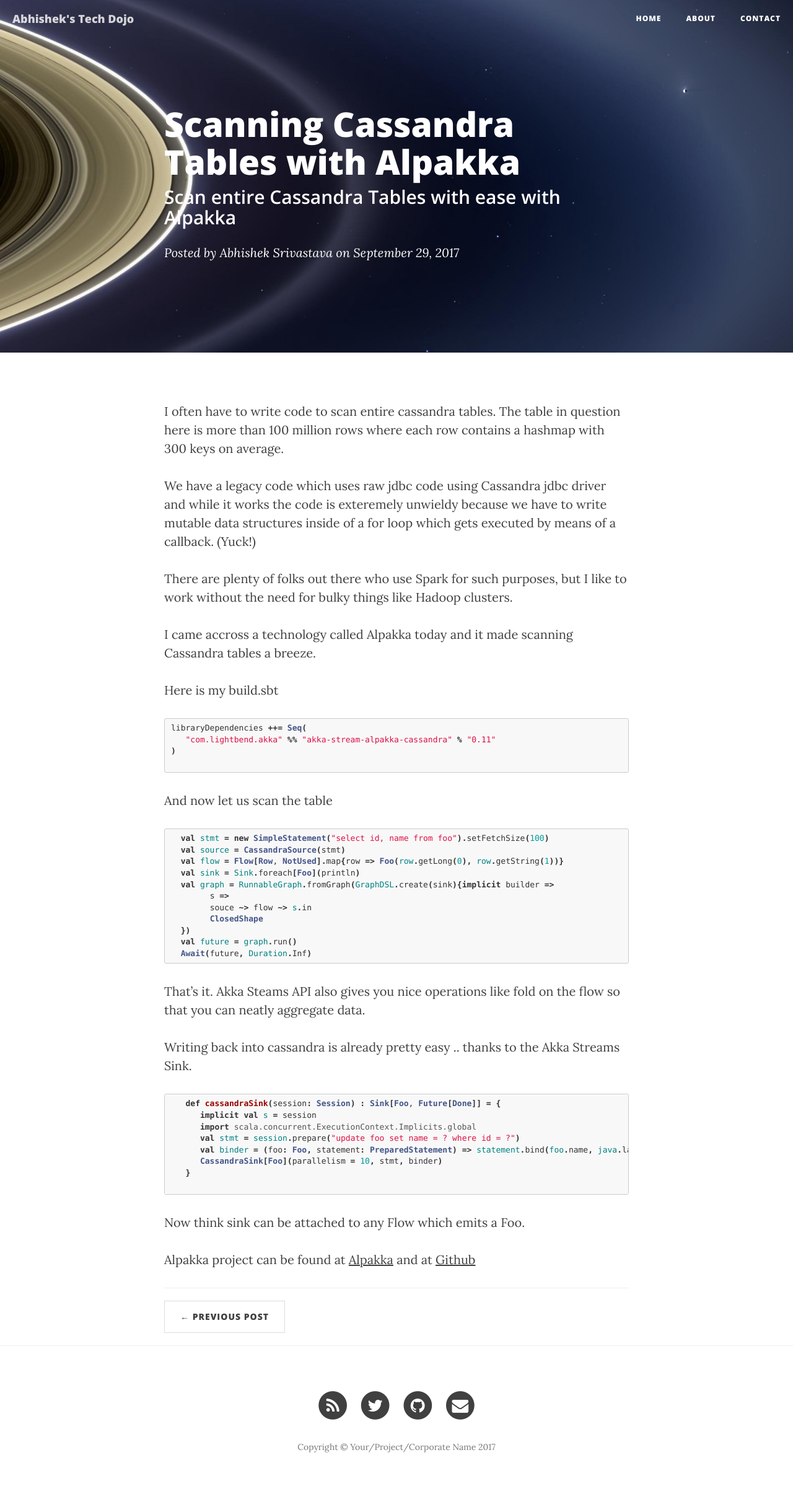
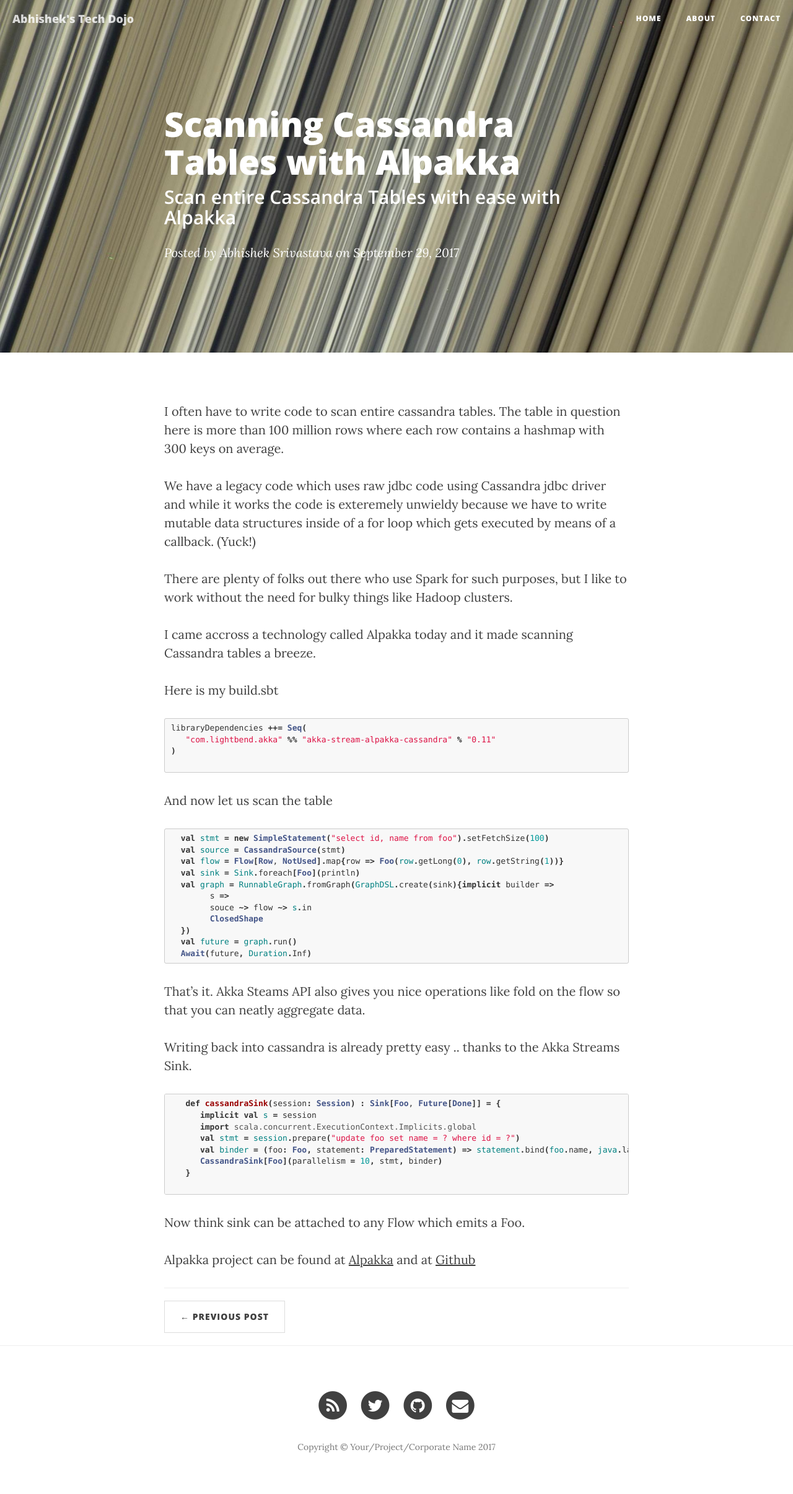
Before and after one commit to abhsrivastava/abhsrivastava.github.io, a Jekyll site: the page built from _posts/2017-9-29-Scan-Cassandra-with-Alpakka.md, in a window 1280 px wide. Shown: the whole page at 62% size. Built offline with Jekyll 4.4.1, drawn with Linux system fonts in a browser that asks for light colours; nearby versions of some CDN libraries.

Commit message:
use new images

```diff
--- a/_posts/2017-9-29-Implicits-Resolution-Gotcha.markdown
+++ b/_posts/2017-9-29-Implicits-Resolution-Gotcha.markdown
@@ -4,7 +4,7 @@ title:      "Implicit Resolution Gotcha"
 subtitle:   "While working on Slick and interesting scenario of implicit resolution came up"
 date:       2017-09-29 12:00:00
 author:     "Abhishek Srivastava"
-header-img: "img/saturn-bg.jpg"
+header-img: "img/saturn-bg3.jpg"
 ---
 
 While writing some slick code today an interesting problem poped up. Here is the code I was working on
--- a/_posts/2017-9-29-Scan-Cassandra-with-Alpakka.md
+++ b/_posts/2017-9-29-Scan-Cassandra-with-Alpakka.md
@@ -4,7 +4,7 @@ title:      "Scanning Cassandra Tables with Alpakka"
 subtitle:   "Scan entire Cassandra Tables with ease with Alpakka"
 date:       2017-09-29 12:00:00
 author:     "Abhishek Srivastava"
-header-img: "img/saturn-bg.jpg"
+header-img: "img/saturn-bg4.jpg"
 ---
 
 I often have to write code to scan entire cassandra tables. The table in question here is more than 100 million rows where each row contains a hashmap with 300 keys on average.
```
